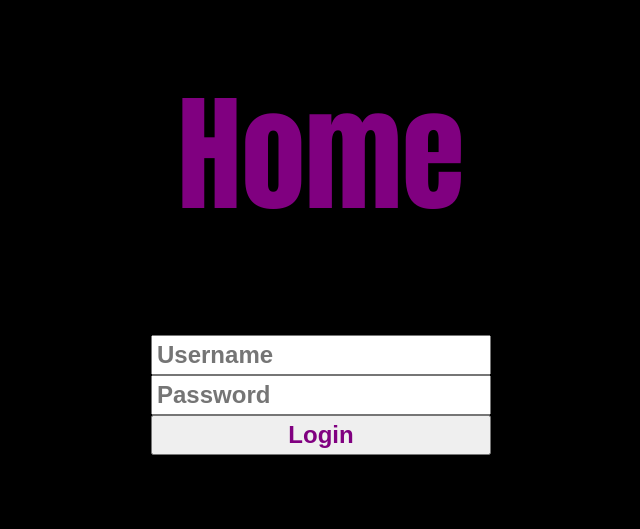
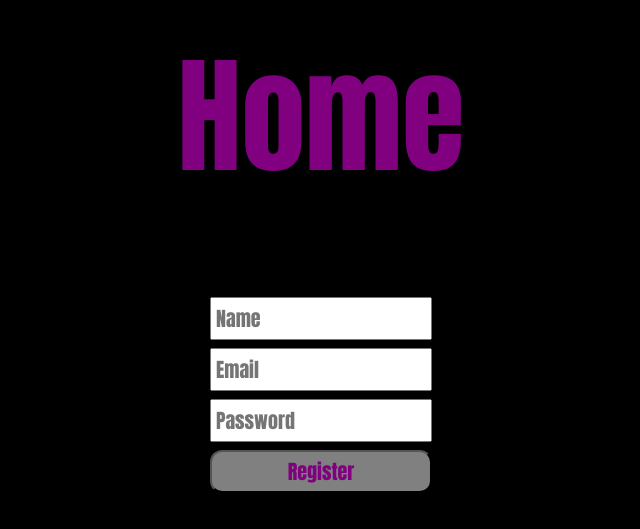
Before and after one commit to Mr-Qayum/ics3u, a Vue app: page / in a window 1280 px wide. Shown: the part 187-716 px from the top of the page, without its empty margins (319-959 px from the left). Built offline with nearby package versions, Linux system fonts and the light colour scheme.

Commit message:
Added Firestore

```diff
--- a/src/components/Register.vue
+++ b/src/components/Register.vue
@@ -1,22 +1,24 @@
 <script setup>
 import { ref } from "vue";
+import { auth } from "../firebase/index.js";
+import { createUserWithEmailAndPassword } from "firebase/auth";
 
 const name = ref("");
 const email = ref("");
+const password = ref("");
 const showData = ref(false);
 
-const submitEvent = () => {
-  showData.value = true;
+const register = () => {
+  createUserWithEmailAndPassword(auth, email.value, password.value);
 };
 </script>
 
 <template>
   <div class="register-container">
-    <form @submit.prevent="submitEvent()">
+    <form @submit.prevent="register()">
       <input type="text" placeholder="Name" v-model="name" required />
-      <br />
       <input type="email" placeholder="Email" v-model="email" required />
-      <br />
+      <input type="password" placeholder="Password" v-model="password" required />
       <input type="submit" value="Register" />
     </form>
     <div v-if="showData">
@@ -32,6 +34,12 @@ const submitEvent = () => {
   color: white;
 }
 
+form {
+  display: flex;
+  flex-direction: column;
+  gap: 0.5rem;
+}
+
 input {
   padding: 0.25rem;
   font-family: Impact, Haettenschweiler, "Arial Narrow Bold", sans-serif;
--- a/src/firebase/index.js
+++ b/src/firebase/index.js
@@ -12,14 +12,14 @@ const firebaseConfig = {
   appId: "1:580501545880:web:665528fb964e4d8b5ec1ed"
 };
 
+const app = initializeApp(firebaseConfig);
+
 const auth = getAuth();
 const firestore = getFirestore();
 const storage = getStorage();
 
-connectAuthEmulator(auth, "http://localhost:9099");
-connectFirestoreEmulator(firestore, 'localhost', 8080);
-connectStorageEmulator(storage, "localhost", 9199);
-
-const app = initializeApp(firebaseConfig);
+//connectAuthEmulator(auth, "http://localhost:9099");
+//connectFirestoreEmulator(firestore, 'localhost', 8080);
+//connectStorageEmulator(storage, "localhost", 9199);
 
 export { auth, firestore, storage }
--- a/src/views/Home.vue
+++ b/src/views/Home.vue
@@ -1,6 +1,7 @@
 <script setup>
 import { ref } from "vue";
 import { useRouter } from "vue-router";
+import Register from "../components/Register.vue";
 
 const router = useRouter();
 const username = ref("");
@@ -19,14 +20,7 @@ const login = () => {
 <template>
   <div class="home-container">
     <h1>Home</h1>
-    <form @submit.prevent="login()">
-      <input type="text" v-model="username" placeholder="Username" />
-      <input type="password" v-model="password" placeholder="Password" />
-      <input type="submit" value="Login" />
-    </form>
-    <div v-if="error" class="error">
-      <p>Incorrect username/password!</p>
-    </div>
+    <Register />
   </div>
 </template>
 
@@ -40,16 +34,4 @@ const login = () => {
   height: 100vh;
   font-size: 4rem;
 }
-
-form {
-  display: flex;
-  flex-direction: column;
-}
-
-form input {
-  padding: 0.25rem;
-  color: purple;
-  font-size: 1.5rem;
-  font-weight: bold;
-}
 </style>
```
